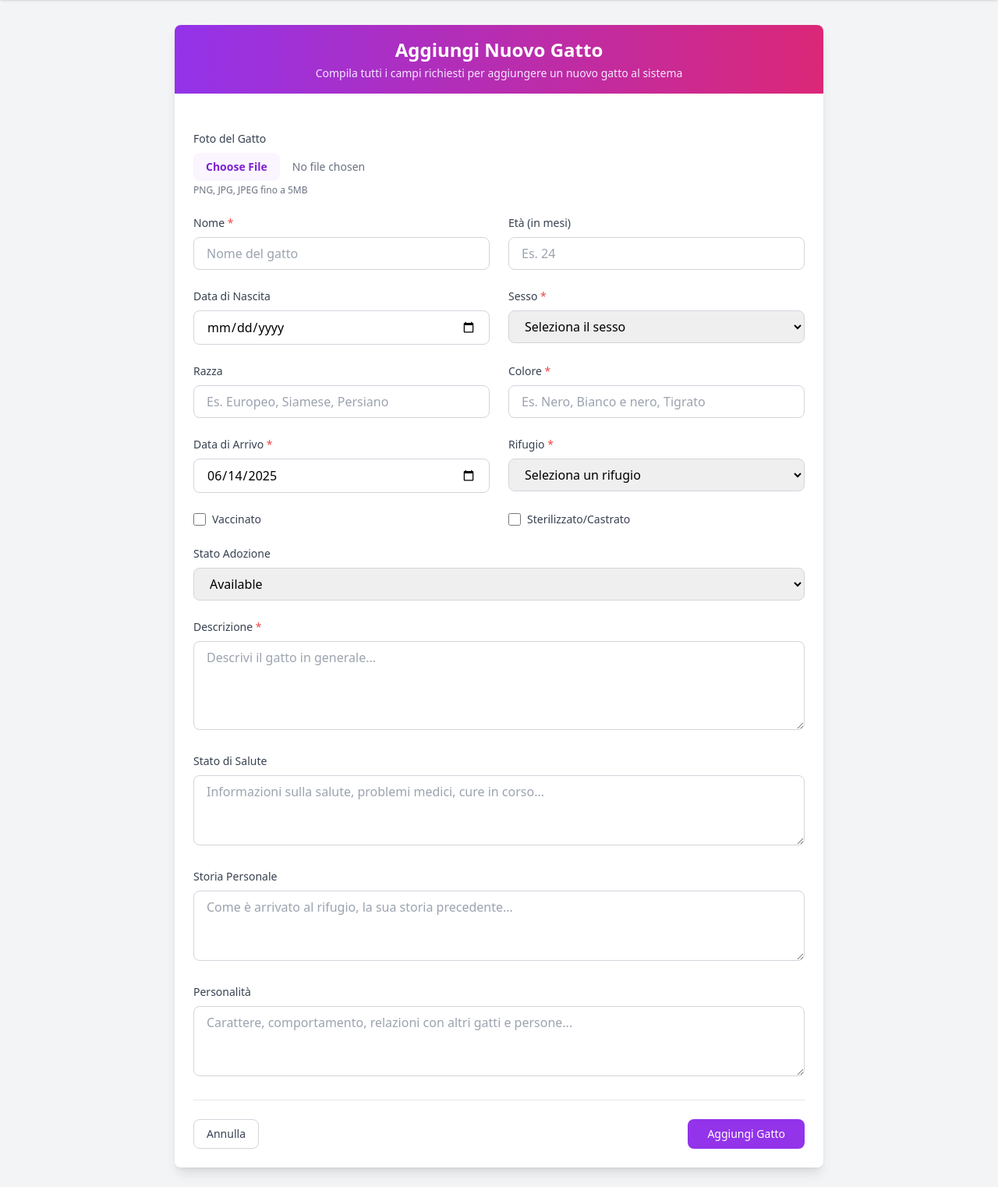
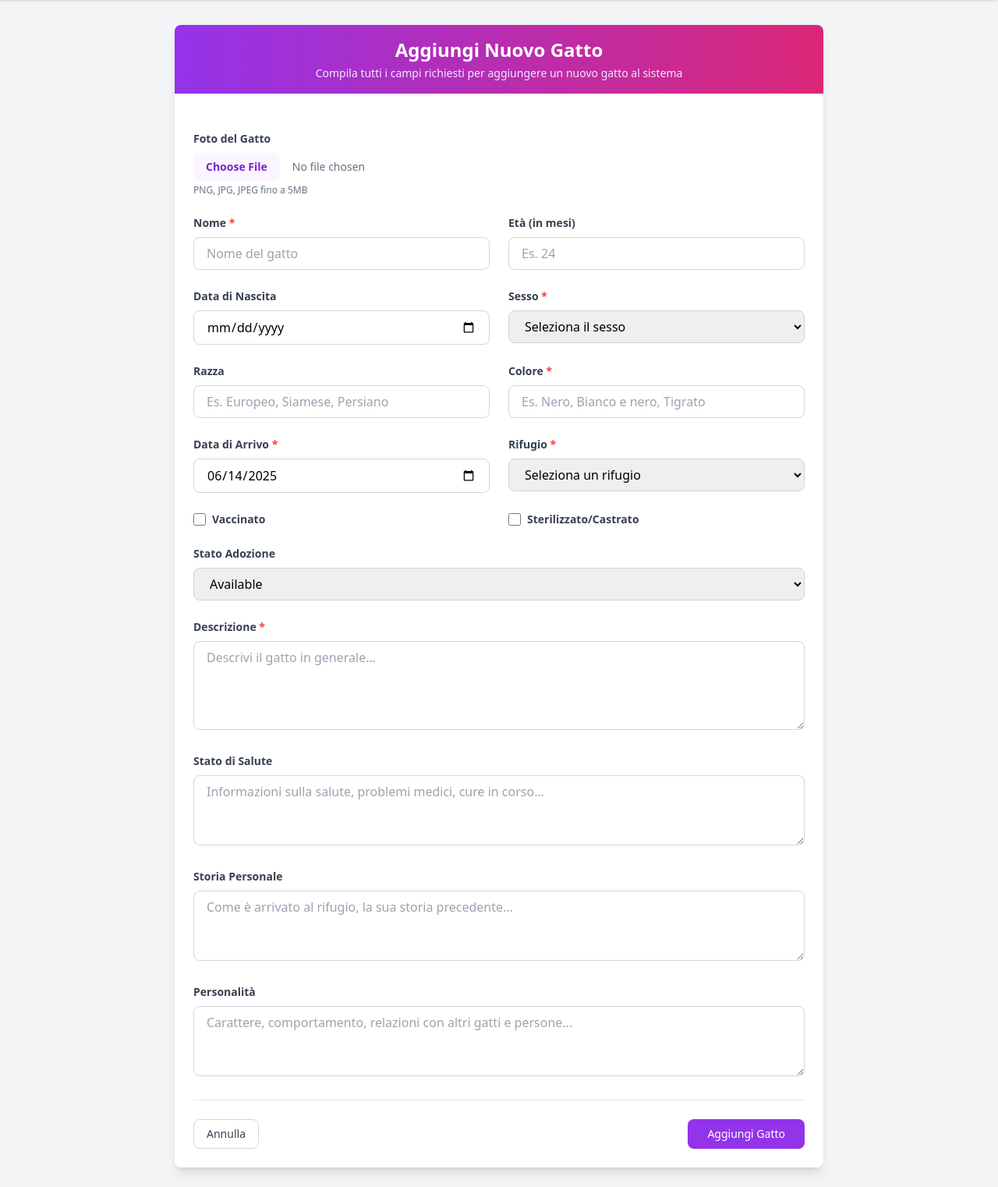
Before and after one commit to Alle-marchio/catadoption, a Django app: page /staff/cat-create-form in a window 1280 px wide. Shown: the part 72-1594 px from the top of the page at 78% size. Run offline with Django 4.2, Linux system fonts and the light colour scheme; the visitor is signed in with stand-in values (Sample User, id 1); data that the repository does not hold is empty; some libraries are stand-ins or nearby versions.

Commit message:
minor fix

```diff
--- a/templates/staff/cat_create_form.html
+++ b/templates/staff/cat_create_form.html
@@ -12,7 +12,7 @@
         <form method="post" enctype="multipart/form-data" class="p-6 space-y-6">
             {% csrf_token %}
             <div>
-                <label for="{{ form.photo.id_for_label }}" class="block text-sm font-medium text-gray-700 mb-2">
+                <label for="{{ form.photo.id_for_label }}" class="block text-sm font-semibold text-gray-700 mb-2">
                     Foto del Gatto
                 </label>
                 <div class="flex items-start space-x-4">
@@ -32,7 +32,7 @@
 
             <div class="grid grid-cols-1 md:grid-cols-2 gap-6">
                 <div>
-                    <label for="{{ form.name.id_for_label }}" class="block text-sm font-medium text-gray-700 mb-2">
+                    <label for="{{ form.name.id_for_label }}" class="block text-sm font-semibold text-gray-700 mb-2">
                         Nome <span class="text-red-500">*</span>
                     </label>
                     <input type="text" name="{{ form.name.html_name }}" id="{{ form.name.id_for_label }}"
@@ -44,7 +44,7 @@
                 </div>
 
                 <div>
-                    <label for="{{ form.age.id_for_label }}" class="block text-sm font-medium text-gray-700 mb-2">
+                    <label for="{{ form.age.id_for_label }}" class="block text-sm font-semibold text-gray-700 mb-2">
                         Età (in mesi)
                     </label>
                     <input type="number" name="{{ form.age.html_name }}" id="{{ form.age.id_for_label }}"
@@ -56,7 +56,7 @@
                 </div>
 
                 <div>
-                    <label for="{{ form.birth_date.id_for_label }}" class="block text-sm font-medium text-gray-700 mb-2">
+                    <label for="{{ form.birth_date.id_for_label }}" class="block text-sm font-semibold text-gray-700 mb-2">
                         Data di Nascita
                     </label>
                     <input type="date" name="{{ form.birth_date.html_name }}" id="{{ form.birth_date.id_for_label }}"
@@ -68,7 +68,7 @@
                 </div>
 
                 <div>
-                    <label for="{{ form.gender.id_for_label }}" class="block text-sm font-medium text-gray-700 mb-2">
+                    <label for="{{ form.gender.id_for_label }}" class="block text-sm font-semibold text-gray-700 mb-2">
                         Sesso <span class="text-red-500">*</span>
                     </label>
                     <select name="{{ form.gender.html_name }}" id="{{ form.gender.id_for_label }}"
@@ -84,7 +84,7 @@
                 </div>
 
                 <div>
-                    <label for="{{ form.breed.id_for_label }}" class="block text-sm font-medium text-gray-700 mb-2">
+                    <label for="{{ form.breed.id_for_label }}" class="block text-sm font-semibold text-gray-700 mb-2">
                         Razza
                     </label>
                     <input type="text" name="{{ form.breed.html_name }}" id="{{ form.breed.id_for_label }}"
@@ -96,7 +96,7 @@
                 </div>
 
                 <div>
-                    <label for="{{ form.color.id_for_label }}" class="block text-sm font-medium text-gray-700 mb-2">
+                    <label for="{{ form.color.id_for_label }}" class="block text-sm font-semibold text-gray-700 mb-2">
                         Colore <span class="text-red-500">*</span>
                     </label>
                     <input type="text" name="{{ form.color.html_name }}" id="{{ form.color.id_for_label }}"
@@ -108,7 +108,7 @@
                 </div>
 
                 <div>
-                    <label for="{{ form.arrival_date.id_for_label }}" class="block text-sm font-medium text-gray-700 mb-2">
+                    <label for="{{ form.arrival_date.id_for_label }}" class="block text-sm font-semibold text-gray-700 mb-2">
                         Data di Arrivo <span class="text-red-500">*</span>
                     </label>
                     <input type="date" name="{{ form.arrival_date.html_name }}" id="{{ form.arrival_date.id_for_label }}"
@@ -119,7 +119,7 @@
                 </div>
 
                 <div>
-                    <label for="{{ form.shelter.id_for_label }}" class="block text-sm font-medium text-gray-700 mb-2">
+                    <label for="{{ form.shelter.id_for_label }}" class="block text-sm font-semibold text-gray-700 mb-2">
                         Rifugio <span class="text-red-500">*</span>
                     </label>
                     <select name="{{ form.shelter.html_name }}" id="{{ form.shelter.id_for_label }}"
@@ -140,7 +140,7 @@
                     <div class="flex items-center">
                         <input type="checkbox" name="{{ form.vaccinated.html_name }}" id="{{ form.vaccinated.id_for_label }}"
                                class="h-4 w-4 text-purple-600 focus:ring-purple-500 border-gray-300 rounded" {% if form.vaccinated.value %}checked{% endif %}>
-                        <label for="{{ form.vaccinated.id_for_label }}" class="ml-2 block text-sm text-gray-700">
+                        <label for="{{ form.vaccinated.id_for_label }}" class="ml-2 block text-sm font-semibold text-gray-700">
                             Vaccinato
                         </label>
                     </div>
@@ -153,7 +153,7 @@
                     <div class="flex items-center">
                         <input type="checkbox" name="{{ form.neutered.html_name }}" id="{{ form.neutered.id_for_label }}"
                                class="h-4 w-4 text-purple-600 focus:ring-purple-500 border-gray-300 rounded" {% if form.neutered.value %}checked{% endif %}>
-                        <label for="{{ form.neutered.id_for_label }}" class="ml-2 block text-sm text-gray-700">
+                        <label for="{{ form.neutered.id_for_label }}" class="ml-2 block text-sm font-semibold text-gray-700">
                             Sterilizzato/Castrato
                         </label>
                     </div>
@@ -164,7 +164,7 @@
             </div>
 
             <div>
-                <label for="{{ form.adoption_status.id_for_label }}" class="block text-sm font-medium text-gray-700 mb-2">
+                <label for="{{ form.adoption_status.id_for_label }}" class="block text-sm font-semibold text-gray-700 mb-2">
                     Stato Adozione
                 </label>
                 <select name="{{ form.adoption_status.html_name }}" id="{{ form.adoption_status.id_for_label }}"
@@ -179,7 +179,7 @@
             </div>
 
             <div>
-                <label for="{{ form.description.id_for_label }}" class="block text-sm font-medium text-gray-700 mb-2">
+                <label for="{{ form.description.id_for_label }}" class="block text-sm font-semibold text-gray-700 mb-2">
                     Descrizione <span class="text-red-500">*</span>
                 </label>
                 <textarea name="{{ form.description.html_name }}" id="{{ form.description.id_for_label }}" rows="4"
@@ -191,7 +191,7 @@
             </div>
 
             <div>
-                <label for="{{ form.health_status.id_for_label }}" class="block text-sm font-medium text-gray-700 mb-2">
+                <label for="{{ form.health_status.id_for_label }}" class="block text-sm font-semibold text-gray-700 mb-2">
                     Stato di Salute
                 </label>
                 <textarea name="{{ form.health_status.html_name }}" id="{{ form.health_status.id_for_label }}" rows="3"
@@ -203,7 +203,7 @@
             </div>
 
             <div>
-                <label for="{{ form.history.id_for_label }}" class="block text-sm font-medium text-gray-700 mb-2">
+                <label for="{{ form.history.id_for_label }}" class="block text-sm font-semibold text-gray-700 mb-2">
                     Storia Personale
                 </label>
                 <textarea name="{{ form.history.html_name }}" id="{{ form.history.id_for_label }}" rows="3"
@@ -215,7 +215,7 @@
             </div>
 
             <div>
-                <label for="{{ form.personality.id_for_label }}" class="block text-sm font-medium text-gray-700 mb-2">
+                <label for="{{ form.personality.id_for_label }}" class="block text-sm font-semibold text-gray-700 mb-2">
                     Personalità
                 </label>
                 <textarea name="{{ form.personality.html_name }}" id="{{ form.personality.id_for_label }}" rows="3"
@@ -228,7 +228,7 @@
 
             <div class="flex items-center justify-between pt-6 border-t border-gray-200">
                 <a href="{% url 'user-profile' %}"
-                   class="inline-flex items-center px-4 py-2 border border-gray-300 text-sm font-medium rounded-lg text-gray-700 bg-white hover:bg-gray-50 focus:outline-none focus:ring-2 focus:ring-offset-2 focus:ring-purple-500 transition-colors">
+                   class="inline-flex items-center px-4 py-2 border border-gray-300 text-sm font-medium rounded-lg text-gray-700 bg-white hover:bg-gray-50">
                     Annulla
                 </a>
                 <button type="submit"
```
